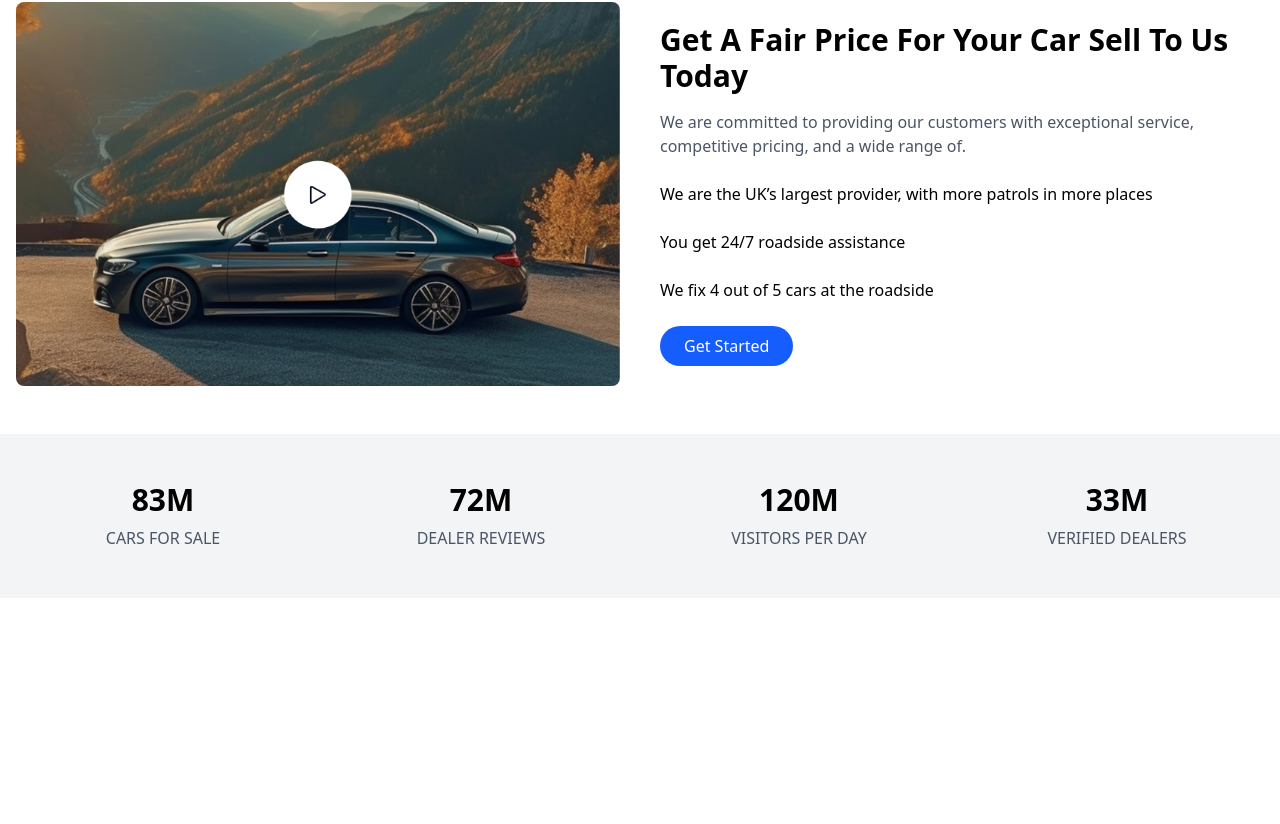
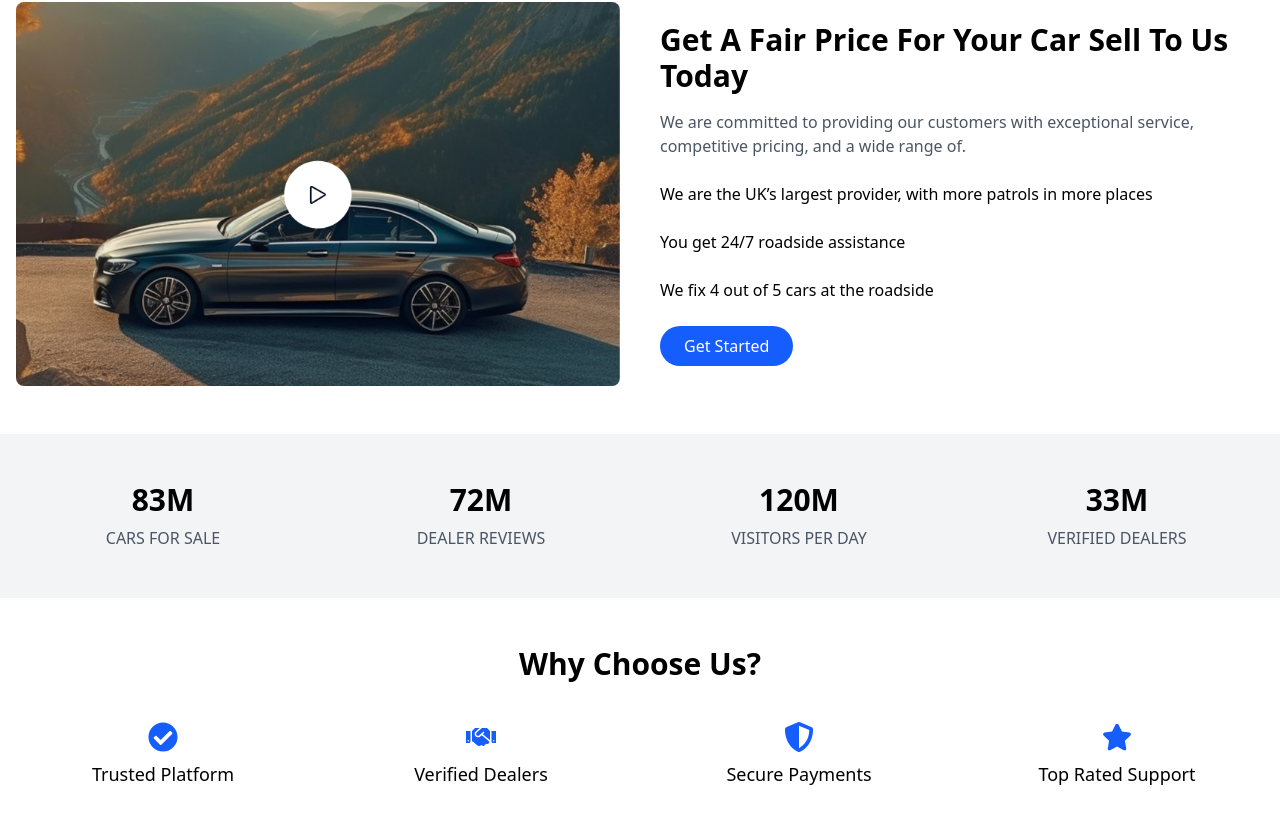
Before and after one commit to AhmedSamyEid/car_dealer_website, a Next.js app: page / in a window 1280 px wide. Shown: the part 1668-2492 px from the top of the page. Before the commit the page ends 2266 px from the top, so only its background shows below. Built offline with nearby package versions, Linux system fonts and the light colour scheme.

Commit message:
Add : WhyChooseUs

```diff
--- /dev/null
+++ b/src/app/components/Header/whychooseus/WhyChooseUs.tsx
@@ -0,0 +1,26 @@
+import { FaCheckCircle, FaHandshake, FaShieldAlt, FaStar } from "react-icons/fa";
+
+export function WhyChooseUs() {
+  const features = [
+    { icon: <FaCheckCircle />, title: "Trusted Platform" },
+    { icon: <FaHandshake />, title: "Verified Dealers" },
+    { icon: <FaShieldAlt />, title: "Secure Payments" },
+    { icon: <FaStar />, title: "Top Rated Support" },
+  ];
+
+  return (
+    <section className="py-12 bg-white">
+      <div className="max-w-7xl mx-auto px-4 text-center">
+        <h2 className="text-2xl md:text-3xl font-semibold mb-10">Why Choose Us?</h2>
+        <div className="grid grid-cols-2 md:grid-cols-4 gap-6">
+          {features.map((item, index) => (
+            <div key={index} className="flex flex-col items-center">
+              <div className="text-blue-600 text-3xl mb-2">{item.icon}</div>
+              <h3 className="font-medium text-lg">{item.title}</h3>
+            </div>
+          ))}
+        </div>
+      </div>
+    </section>
+  );
+}
--- a/src/app/page.tsx
+++ b/src/app/page.tsx
@@ -1,5 +1,6 @@
 import FindYourPerfectCar from "./findYourPerfectCar/HeroSection";
 import { Statistics } from "./components/header/statistics/Statistics";
+import { WhyChooseUs } from "./components/header/whychooseus/WhyChooseUs";
 import { BrandsSection } from "./components/header/brandsSection/BrandsSection";
 import { VehiclesSlider } from "./components/header/vehiclesslider/VehiclesSlider ";
 import { SellYourCarSection } from "./components/header/sellYourcarsection/SellYourCarSection";
@@ -11,6 +12,7 @@ export default function Home() {
       <VehiclesSlider />
       <SellYourCarSection />
       <Statistics />
+      <WhyChooseUs />
     </>
   );
 }
```
